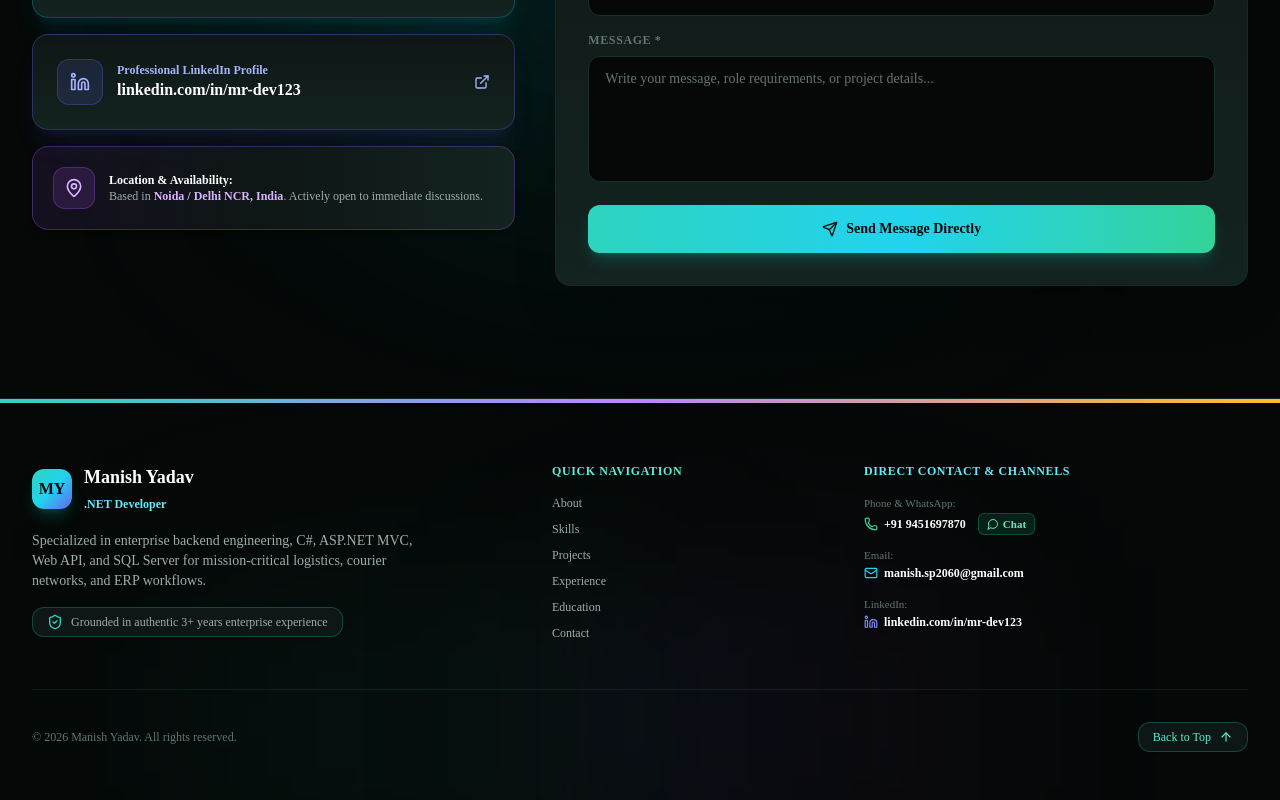
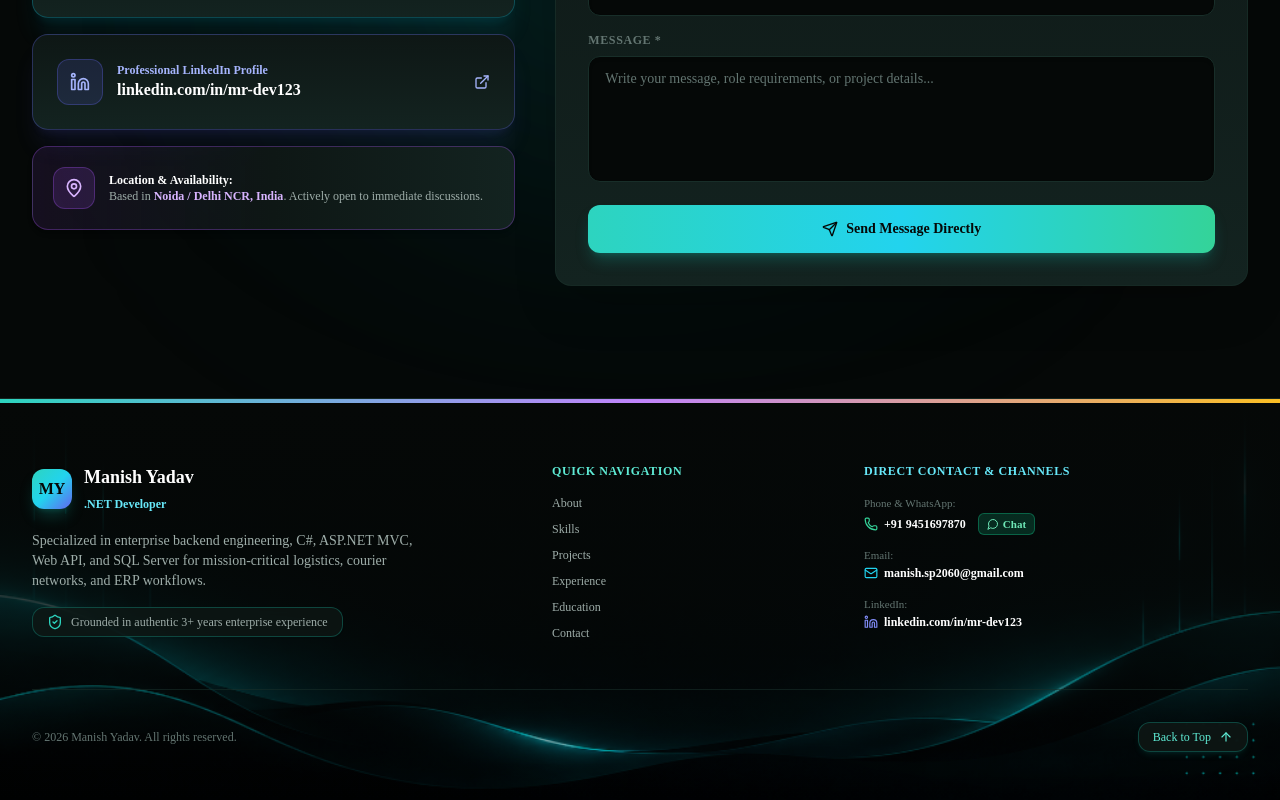
Before and after one commit to ManishDev1511/Manish-Portfolio, a Next.js app: page / in a window 1280 px wide. Shown: the part 9964-10764 px from the top of the page. Built offline with nearby package versions, Linux system fonts and the light colour scheme; no server answers.

Commit message:
feat: add cyber neon wave graphic banner to footer background

```diff
--- a/src/components/Footer.jsx
+++ b/src/components/Footer.jsx
@@ -1,6 +1,7 @@
 "use client";
 
-import { ArrowUp, Phone, Mail, Linkedin, Github, ShieldCheck, MessageCircle, Heart } from "lucide-react";
+import Image from "next/image";
+import { ArrowUp, Phone, Mail, Linkedin, Github, ShieldCheck, MessageCircle, Heart, Sparkles } from "lucide-react";
 import { portfolioData } from "@/data/portfolioData";
 
 export default function Footer() {
@@ -13,11 +14,23 @@ export default function Footer() {
   return (
     <footer className="bg-theme-bg border-t border-theme-border/80 pt-16 pb-12 relative overflow-hidden">
       {/* Rainbow gradient accent line at very top of footer */}
-      <div className="absolute top-0 left-0 right-0 h-1 bg-gradient-to-r from-teal-400 via-cyan-400 via-purple-400 to-amber-400" />
+      <div className="absolute top-0 left-0 right-0 h-1 bg-gradient-to-r from-teal-400 via-cyan-400 via-purple-400 to-amber-400 z-20" />
 
-      {/* Multi-color ambient background glows */}
-      <div className="absolute bottom-0 left-1/3 -translate-x-1/2 w-[500px] h-[160px] bg-teal-500/10 blur-[130px] pointer-events-none" />
-      <div className="absolute bottom-0 right-1/4 w-[400px] h-[160px] bg-purple-500/10 blur-[130px] pointer-events-none" />
+      {/* Cyber Neon Wave Graphic Background uploaded by user */}
+      <div className="absolute inset-0 pointer-events-none overflow-hidden z-0">
+        <div className="relative w-full h-full">
+          <Image
+            src="/images/footer-bg.png"
+            alt="Cyber Neon Footer Graphic"
+            fill
+            sizes="100vw"
+            className="object-cover object-bottom opacity-70 sm:opacity-85"
+            priority={false}
+          />
+          {/* Subtle gradient vignette to blend cleanly with top section and keep text crystal clear */}
+          <div className="absolute inset-0 bg-gradient-to-b from-theme-bg via-theme-bg/75 to-transparent" />
+        </div>
+      </div>
 
       <div className="max-w-7xl mx-auto px-4 sm:px-6 lg:px-8 relative z-10">
         <div className="grid grid-cols-1 md:grid-cols-12 gap-8 pb-12 border-b border-theme-border/60">
@@ -41,7 +54,7 @@ export default function Footer() {
               Specialized in enterprise backend engineering, C#, ASP.NET MVC, Web API, and SQL Server for mission-critical logistics, courier networks, and ERP workflows.
             </p>
 
-            <div className="inline-flex items-center gap-2 px-3.5 py-1.5 rounded-xl bg-theme-surface border border-teal-500/30 text-xs text-theme-textSecondary font-mono shadow-sm">
+            <div className="inline-flex items-center gap-2 px-3.5 py-1.5 rounded-xl bg-theme-surface/80 backdrop-blur-md border border-teal-500/30 text-xs text-theme-textSecondary font-mono shadow-sm">
               <ShieldCheck className="w-4 h-4 text-teal-400" />
               <span>Grounded in authentic 3+ years enterprise experience</span>
             </div>
@@ -86,7 +99,7 @@ export default function Footer() {
                     href="https://wa.me/919451697870"
                     target="_blank"
                     rel="noopener noreferrer"
-                    className="px-2 py-0.5 rounded-md bg-emerald-500/15 border border-emerald-500/30 text-emerald-300 text-[11px] font-bold hover:bg-emerald-500/25 transition-colors inline-flex items-center gap-1"
+                    className="px-2 py-0.5 rounded-md bg-emerald-500/20 border border-emerald-500/40 text-emerald-300 text-[11px] font-bold hover:bg-emerald-500/30 transition-colors inline-flex items-center gap-1"
                   >
                     <MessageCircle className="w-3 h-3" />
                     <span>Chat</span>
@@ -131,7 +144,7 @@ export default function Footer() {
             <button
               onClick={scrollToTop}
               type="button"
-              className="inline-flex items-center gap-2 px-3.5 py-1.5 rounded-xl bg-theme-surface border border-teal-500/30 text-teal-300 hover:text-white hover:border-teal-400 hover:bg-teal-500/10 transition-all shadow-sm"
+              className="inline-flex items-center gap-2 px-3.5 py-1.5 rounded-xl bg-theme-surface/90 backdrop-blur-md border border-teal-500/30 text-teal-300 hover:text-white hover:border-teal-400 hover:bg-teal-500/20 transition-all shadow-md shadow-teal-500/10 cursor-pointer"
             >
               <span>Back to Top</span>
               <ArrowUp className="w-3.5 h-3.5" />
```
Also changed, not shown: public/images/footer-bg.png (added).
